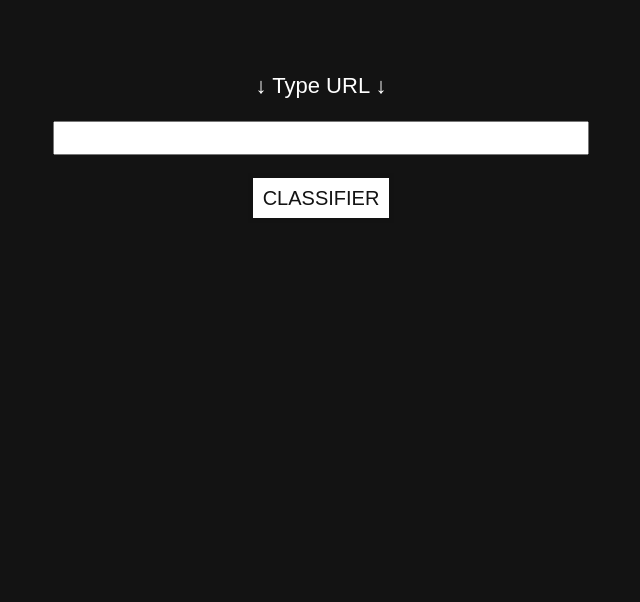
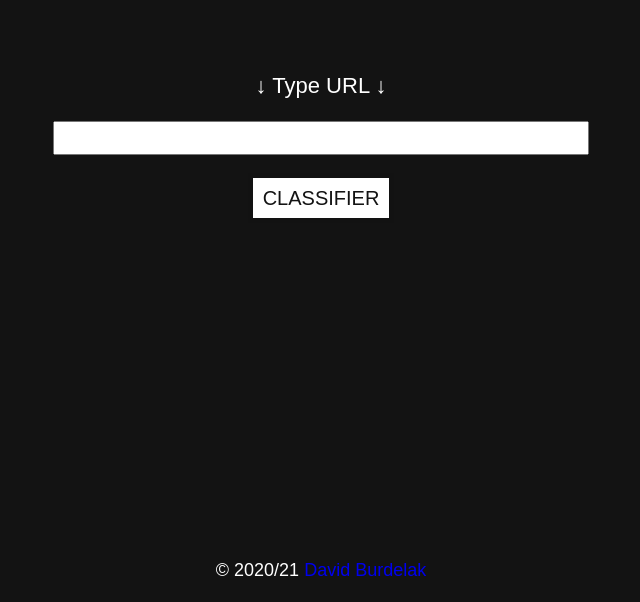
Before and after one commit to davidburdelak/ImageClassifier-TensorFlow, a plain HTML site: page index.html in a window 1280 px wide. Shown: the part 198-800 px from the top of the page, without its empty margins (319-959 px from the left). Drawn offline with Linux system fonts and the light colour scheme.

Commit message:
Add footer to index

```diff
--- a/index.html
+++ b/index.html
@@ -20,6 +20,9 @@
 			<button id="submit_button">CLASSIFIER</button>
 		</div>
 	</div>
+	<footer>
+		<p>© 2020/21 <a href="https://davidburdelak.pl">David Burdelak</a></p>
+	</footer>
 	<script src="https://cdn.jsdelivr.net/npm/@tensorflow/tfjs@1.0.1"> </script>
 	<script src="https://cdn.jsdelivr.net/npm/@tensorflow-models/mobilenet@1.0.0"> </script>
 	<script src="main.js"></script>
```
